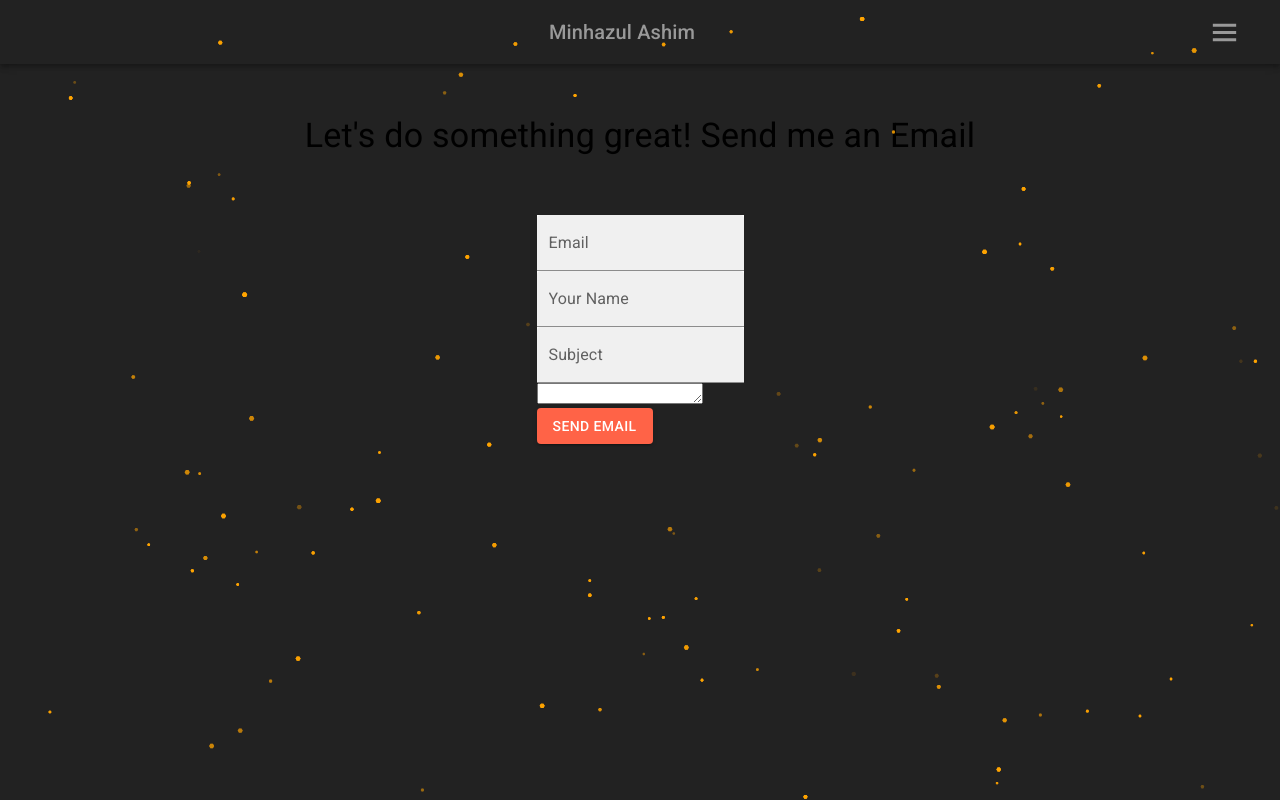
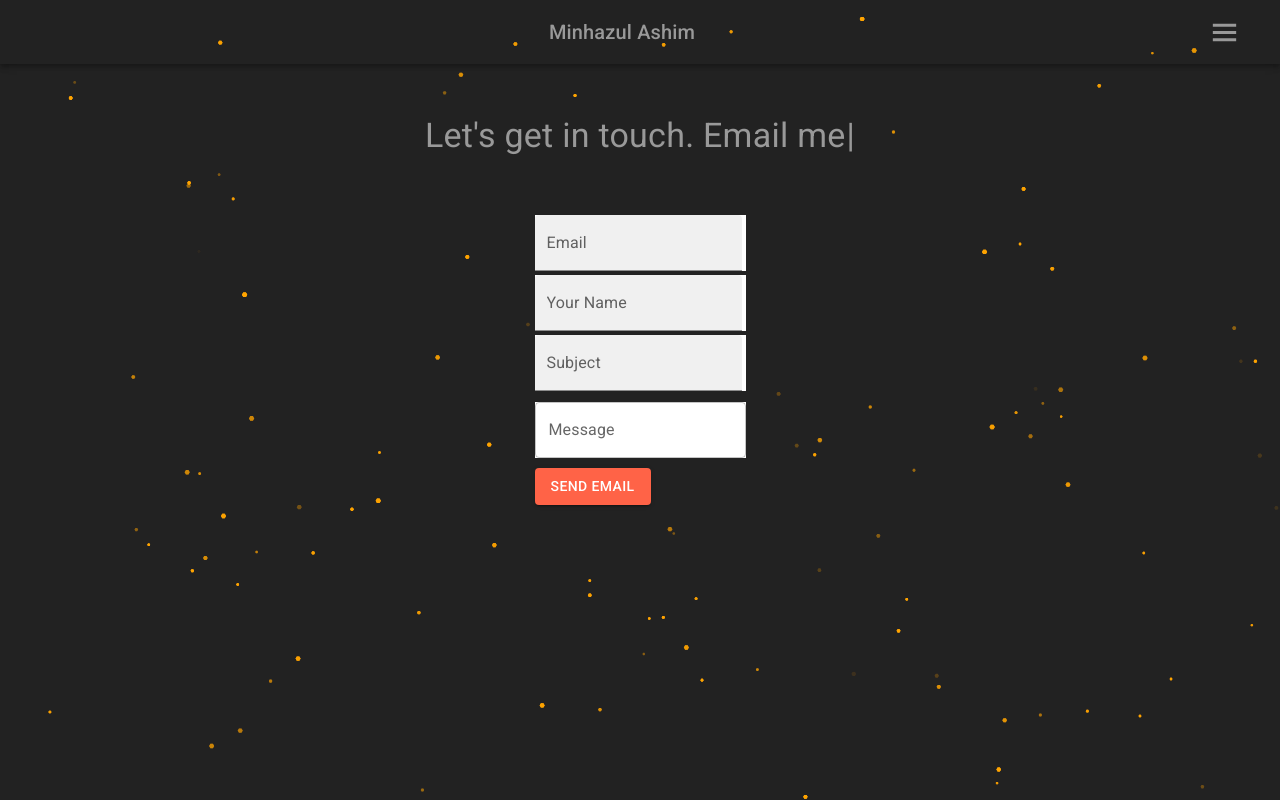
Before and after one commit to minhazul-ashim/minhazul-ashim-clientSide, a React (Create React App) app: page /contact in a window 1280 px wide. Built offline with nearby package versions, Linux system fonts and the light colour scheme.

Commit message:
some alignments changed

```diff
--- a/src/App.js
+++ b/src/App.js
@@ -15,7 +15,7 @@ function App() {
     <div className="App">
 
 
-      <ParticleBackground></ParticleBackground>
+      <ParticleBackground style={{ zIndex: '-999' }}></ParticleBackground>
 
       <BrowserRouter>
         <Navigation></Navigation>
--- a/src/pages/Contact/Contact.js
+++ b/src/pages/Contact/Contact.js
@@ -3,6 +3,7 @@ import React, { useRef } from 'react';
 import { TextareaAutosize } from '@mui/base';
 import { Box } from '@mui/system';
 import emailjs from 'emailjs-com';
+import Typewriter from 'typewriter-effect';
 
 
 const Contact = () => {
@@ -26,9 +27,15 @@ const Contact = () => {
         <Container sx={{ py: '4%' }}>
             <Box>
                 <Typography variant='h4' sx={{
-                    textAlign: 'center'
+                    textAlign: 'center', color: '#999'
                 }}>
-                    Let's do something great! Send me an Email
+                    <Typewriter
+                        options={{
+                            strings: ['Let\'s get in touch. Email me'],
+                            autoStart: true,
+                            loop: true,
+                        }}
+                    />
                 </Typography>
             </Box>
 
@@ -38,13 +45,13 @@ const Contact = () => {
 
                 <form ref={form} onSubmit={sendEmail}>
 
-                    <TextField sx={{ display: 'block', background: '#ffffff' }} label="Email" variant="filled" name='email' />
+                    <TextField sx={{ display: 'block', background: '#ffffff', mb: '2%' }} label="Email" variant="filled" name='email' />
 
-                    <TextField sx={{ display: 'block', background: '#ffffff' }} label="Your Name" variant="filled" name='name' />
+                    <TextField sx={{ display: 'block', background: '#ffffff', mb: '2%' }} label="Your Name" variant="filled" name='name' />
 
-                    <TextField sx={{ display: 'block', background: '#ffffff' }} label="Subject" variant="filled" name='subject' />
+                    <TextField sx={{ display: 'block', background: '#ffffff', mb: '5%' }} label="Subject" variant="filled" name='subject' />
 
-                    <TextareaAutosize></TextareaAutosize>
+                    <TextField sx={{ display: 'block', background: '#ffffff', mb: '5%' }} label="Message" variant="outlined" name='message' />
 
                     <Button variant='contained' sx={{ display: 'block', backgroundColor: 'tomato' }} type='submit'>
                         Send Email
```
